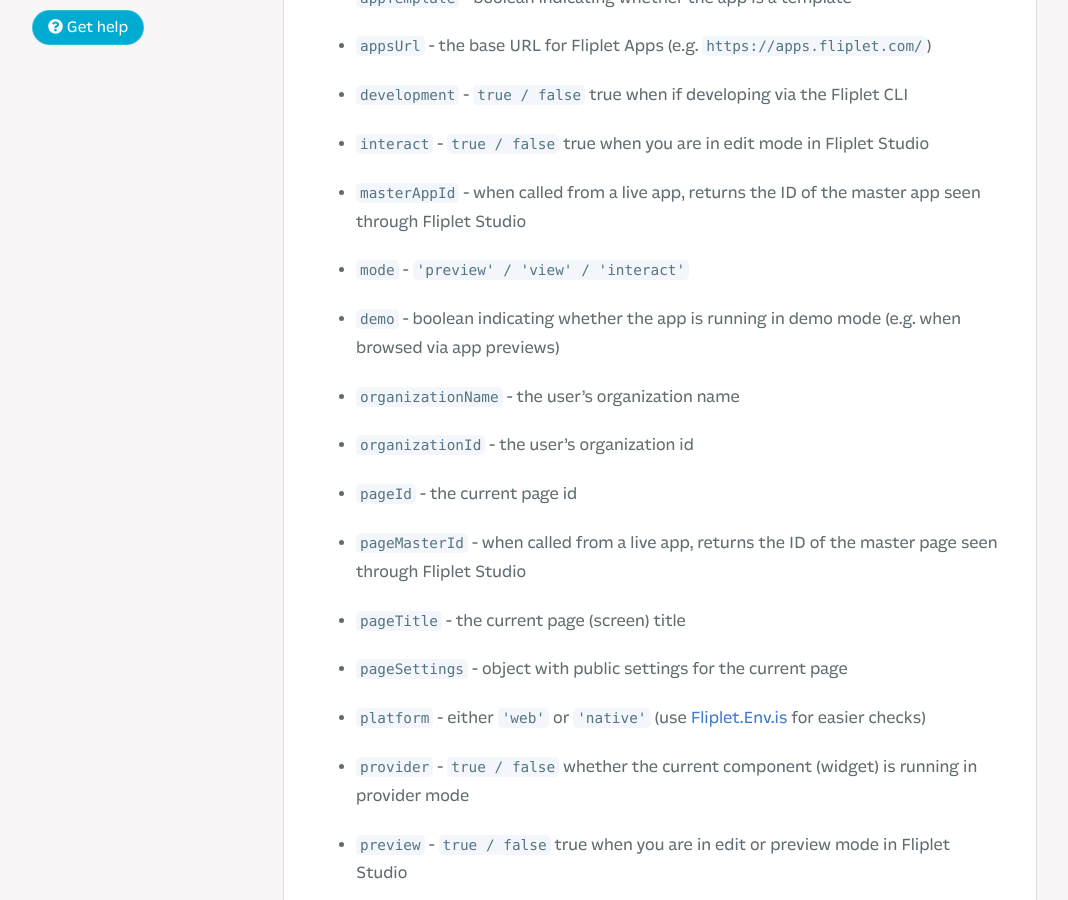
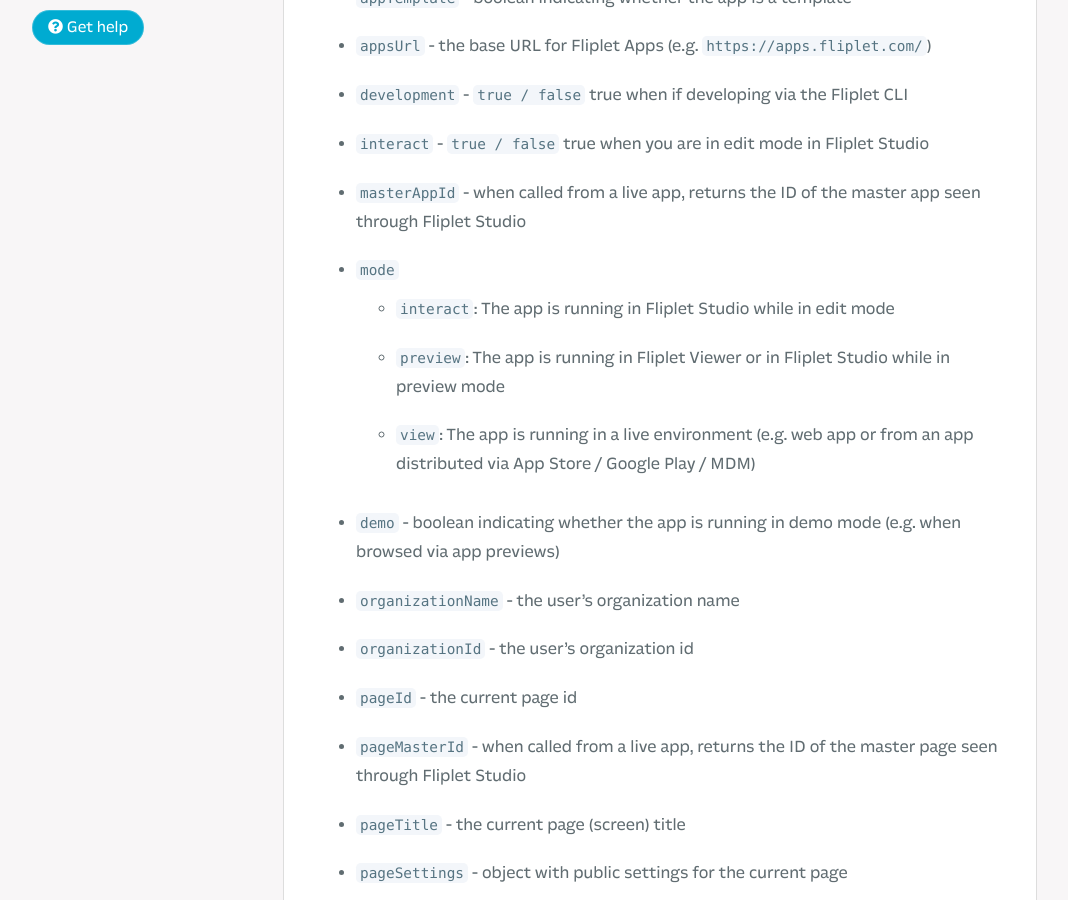
Before and after one commit to Fliplet/fliplet-cli, a Jekyll site: the page built from docs/API/core/environment.md, in a window 1280 px wide and 900 px high, scrolled down 1009 px. Shown: the whole window, without its empty margins (3-1071 px from the left). Built offline with Jekyll 4.4.1, drawn with Linux system fonts in a browser that asks for light colours; nearby versions of some CDN libraries; our own code applies the rules of GitHub Pages for plain Markdown files; library files that are not in the unit come from our copies; comment, search, counter and statistics services are not loaded; a style sheet for code colours, icons or effects is not loaded.

Commit message:
copy update

```diff
--- a/docs/API/core/environment.md
+++ b/docs/API/core/environment.md
@@ -23,7 +23,10 @@ These variables are usually available on app screens as long as components and p
 - `development` - `true / false` true when if developing via the Fliplet CLI
 - `interact` - `true / false` true when you are in edit mode in Fliplet Studio
 - `masterAppId` - when called from a live app, returns the ID of the master app seen through Fliplet Studio
-- `mode` - `'preview' / 'view' / 'interact'`
+- `mode`
+  - `interact`: The app is running in Fliplet Studio while in edit mode
+  - `preview`: The app is running in Fliplet Viewer or in Fliplet Studio while in preview mode
+  - `view`: The app is running in a live environment (e.g. web app or from an app distributed via App Store / Google Play / MDM)
 - `demo` - boolean indicating whether the app is running in demo mode (e.g. when browsed via app previews)
 - `organizationName` - the user's organization name
 - `organizationId` - the user's organization id
```
